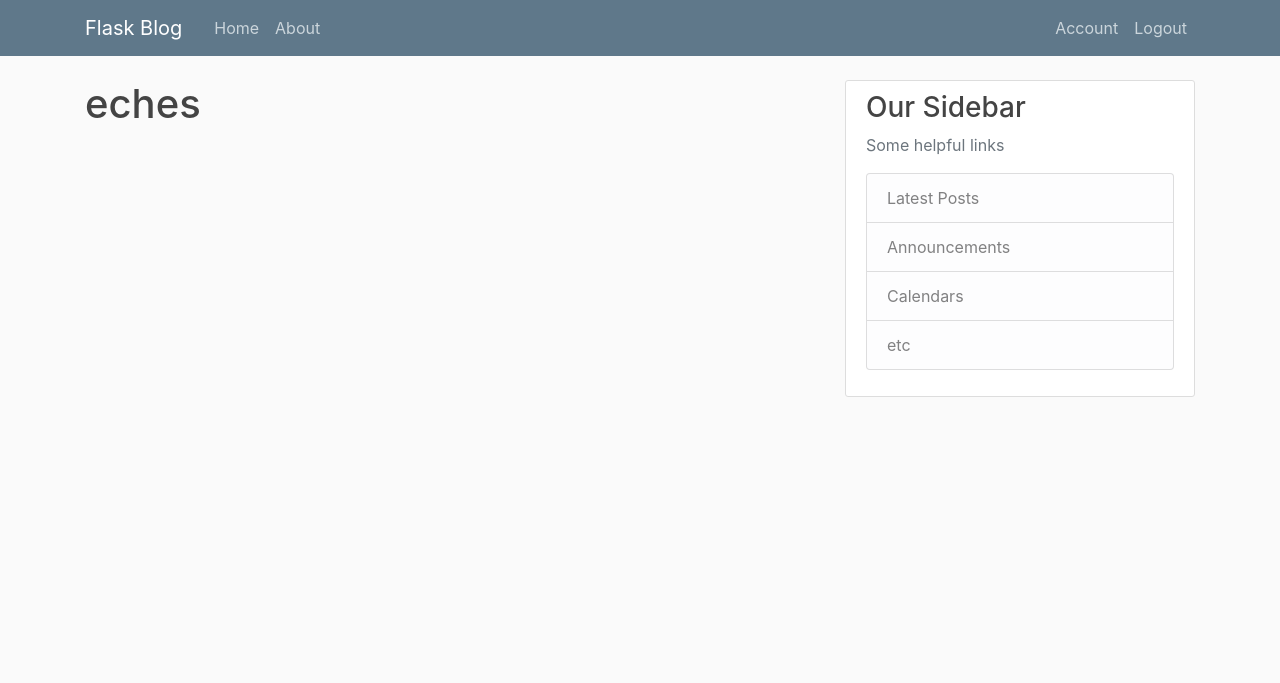
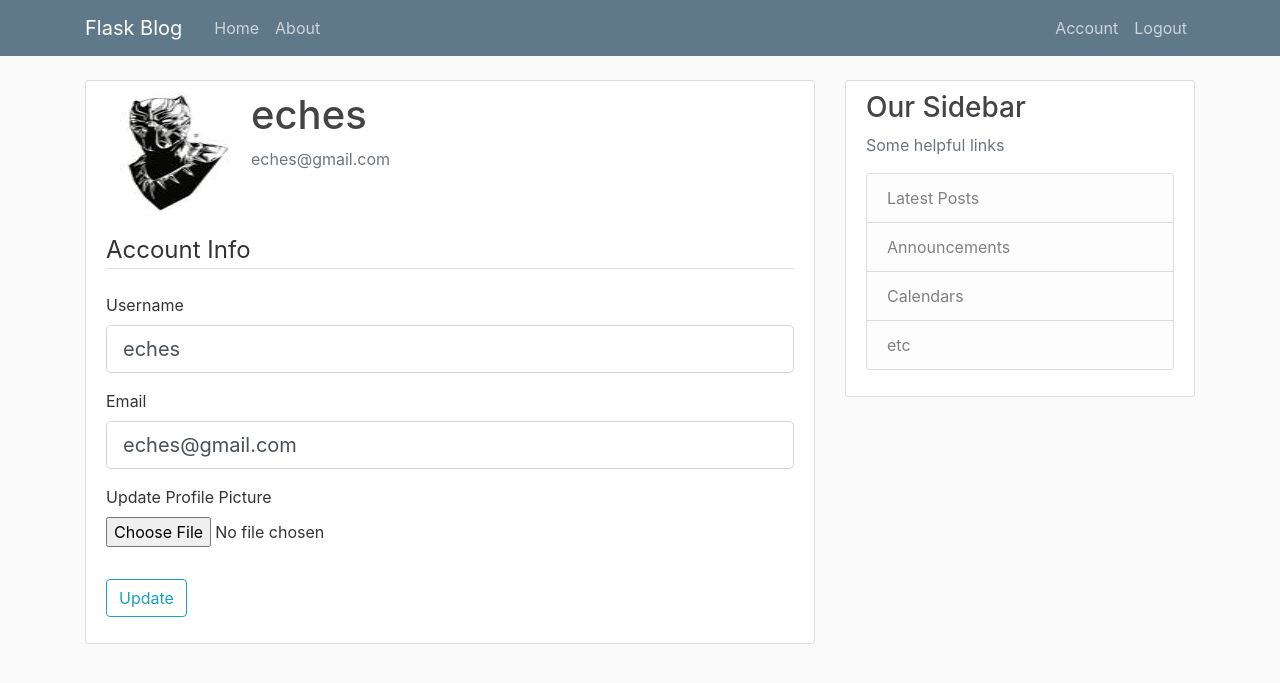
Before and after one commit to echesoni/100-days-of-coding-blog, a Flask app: page /account in a window 1280 px wide. Shown: the top 683 px of the page. Run offline with Flask 2, Linux system fonts and the light colour scheme; a user stored in the database is signed in; some libraries are stand-ins or nearby versions.

Commit message:
update user info logic added

```diff
--- a/flaskblog/forms.py
+++ b/flaskblog/forms.py
@@ -1,4 +1,6 @@
 from flask_wtf import FlaskForm
+from flask_wtf.file import FileField, FileAllowed
+from flask_login import current_user
 from wtforms import StringField, PasswordField, SubmitField, BooleanField
 from wtforms.validators import DataRequired, Length, Email, EqualTo, ValidationError
 from flaskblog.models import User
@@ -33,3 +35,24 @@ class LoginForm(FlaskForm):
                              validators=[DataRequired()])
     remember = BooleanField('Remember Me')
     submit = SubmitField('Login')
+
+
+class UpdateAccountForm(FlaskForm):
+    username = StringField('Username', validators=[DataRequired(),
+                                                   Length(min=2, max=20)])
+    email = StringField('Email', validators=[DataRequired(),
+                                             Email()])
+    picture = FileField('Update Profile Picture', validators=[FileAllowed(['jpg','png'])])
+    submit = SubmitField('Update')
+
+    def validate_username(self, username):
+        if username.data != current_user.username:
+            user = User.query.filter_by(username=username.data).first()
+            if user:
+                raise ValidationError('That username is taken. Please choose a different one.')
+
+    def validate_email(self, email):
+        if email.data != current_user.email:
+            user = User.query.filter_by(email=email.data).first()
+            if user:
+                raise ValidationError('That email is taken. Please choose a different one.')
--- a/flaskblog/routes.py
+++ b/flaskblog/routes.py
@@ -1,6 +1,9 @@
+import os
+import secrets
+from PIL import Image
 from flask import render_template, url_for, flash, redirect, request
 from flaskblog import app, db, bcrypt
-from flaskblog.forms import RegistrationForm, LoginForm
+from flaskblog.forms import RegistrationForm, LoginForm, UpdateAccountForm
 from flaskblog.models import User, Post
 from flask_login import login_user, current_user, logout_user, login_required
 
@@ -63,7 +66,38 @@ def logout():
     logout_user()
     return redirect(url_for('home'))
 
-@app.route("/account")
+
+def save_picture(form_picture):
+    random_hex = secrets.token_hex(8)
+    _, f_ext = os.path.splitext(form_picture.filename)
+    picture_fn = random_hex + f_ext
+    picture_path = os.path.join(app.root_path, 'static/profile_pics', picture_fn)
+
+    output_size = (125, 125)
+    i = Image.open(form_picture)
+    i.thumbnail(output_size)
+    i.save(picture_path)
+    # delete old image
+
+    return picture_fn
+
+
+@app.route("/account", methods=['GET', 'POST'])
 @login_required
 def account():
-    return render_template('account.html', title='Account')
+    form = UpdateAccountForm()
+    if form.validate_on_submit():
+        if form.picture.data:
+            picture_file = save_picture(form.picture.data)
+            current_user.image_file = picture_file
+        current_user.username = form.username.data
+        current_user.email = form.email.data
+        db.session.commit()
+        flash('Your account has been updated', 'success')
+        return redirect(url_for('account'))
+    elif request.method == 'GET':
+        form.username.data = current_user.username
+        form.email.data = current_user.email
+    image_file = url_for('static', filename='profile_pics/' + current_user.image_file)
+    return render_template('account.html', title='Account',
+                           image_file=image_file, form=form)
--- a/flaskblog/templates/account.html
+++ b/flaskblog/templates/account.html
@@ -1,4 +1,57 @@
 {% extends "layout.html" %}
 {% block content %}
-  <h1>{{ current_user.username }}</h1>
+  <div class="content-section">
+    <div class="media">
+      <img class="rounded-circle account-img" src="{{ image_file }}" alt="">
+      <div class="media-body">
+        <h2 class="account-heading">{{ current_user.username }}</h2>
+        <p class="text-secondary">{{ current_user.email }}</p>
+      </div>
+    </div>
+      <form method="POST" action="" enctype="multipart/form-data">
+        <!-- adds csrf token -->
+        {{ form.hidden_tag() }}
+        <fieldset class="form-group">
+          <legend class="border-bottom mb-4">Account Info</legend>
+          <div class="form-group">
+            {{ form.username.label(class="form-control-label") }}
+            {% if form.username.errors %}
+              {{ form.username(class="form-control form-control-lg is-invalid") }}
+              <div class="invalid-feedback">
+                {% for error in form.username.errors %}
+                  <span>{{ error }}</span>
+                {% endfor %}
+              </div>
+            {% else %}
+              {{ form.username(class="form-control form-control-lg") }}
+            {% endif %}
+          </div>
+          <div class="form-group">
+            {{ form.email.label(class="form-control-label") }}
+            {% if form.email.errors %}
+              {{ form.email(class="form-control form-control-lg is-invalid") }}
+              <div class="invalid-feedback">
+                {% for error in form.email.errors %}
+                  <span>{{ error }}</span>
+                {% endfor %}
+              </div>
+            {% else %}
+              {{ form.email(class="form-control form-control-lg") }}
+            {% endif %}
+          </div>
+          <div class="form-group">
+            {{ form.picture.label() }}
+            {{ form.picture(class="form-control-file") }}
+            {% if form.picture.errors %}
+              {% for error in form.picture.errors %}
+                <span class="text-danger">{{ error }}</span><br>
+              {% endfor %}
+            {% endif %}
+          </div>
+        </fieldset>
+        <div class="form-group">
+          {{ form.submit(class="btn btn-outline-info") }}
+        </div>
+      </form>
+  </div>
 {% endblock content %}
```
Also changed, not shown: flaskblog/site.db, flaskblog/static/profile_pics/23651498e52e538e.jpg (added), flaskblog/static/profile_pics/c0454d5930abff38.jpg (added), flaskblog/static/profile_pics/default.jpg (added).
